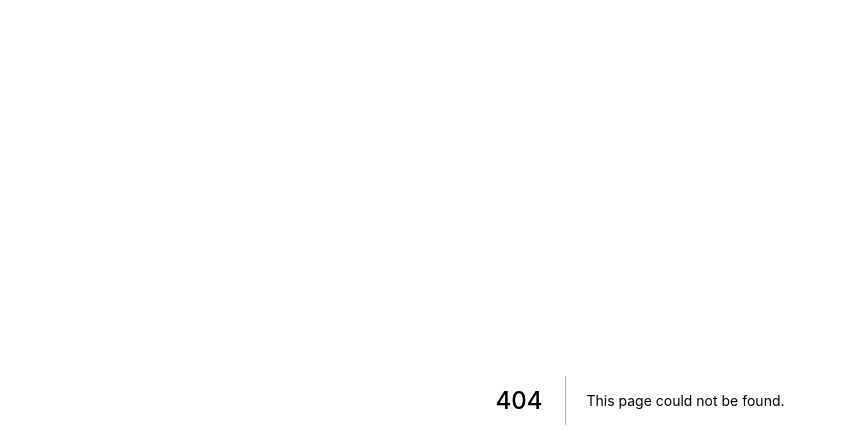
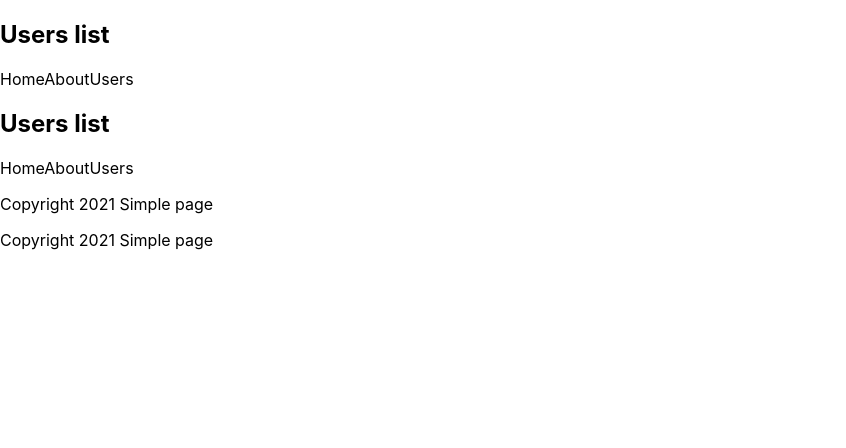
Before and after one commit to conspir0/next-js-simple-page, a Next.js app: page /components/Layout in a window 1280 px wide. Before the commit this address had no page. Shown: the top 448 px of the page, without its empty margins (0-846 px from the left). Built offline with nearby package versions, Linux system fonts and the light colour scheme.

Commit message:
Add Layout component.

```diff
--- a/pages/_app.js
+++ b/pages/_app.js
@@ -1,7 +1,12 @@
 import '../styles/globals.css'
+import Layout from './components/Layout'
 
 function MyApp({ Component, pageProps }) {
-  return <Component {...pageProps} />
+  return (
+    <Layout>
+      <Component {...pageProps} />
+    </Layout>
+  )
 }
 
 export default MyApp
--- /dev/null
+++ b/pages/components/Layout.js
@@ -0,0 +1,15 @@
+import Footer from "./Footer";
+import Navbar from "./Navbar";
+
+const Layout = ({children}) => {
+  return (
+    <div className="content">
+      <Navbar/>
+      {children}
+      <Footer/>
+    </div>
+  );
+}
+
+export default Layout
+;
--- a/pages/index.js
+++ b/pages/index.js
@@ -1,9 +1,7 @@
+import styles from '../styles/Home.module.css';
 import Head from 'next/head';
-import styles from '../styles/Home.module.css';
 import Link from 'next/link';
 
-import Navbar from './components/Navbar';
-import Footer from './components/Footer';
 
 export default function Home() {
   return (
@@ -13,12 +11,10 @@
         <meta name="description" content="Next JS - Simple page" />
         <link rel="icon" href="/favicon.ico" />
       </Head>
-      <Navbar/>
       <main>
         <h1>Hello World!</h1>
       </main>
       <Link href="/users"><a>Users</a></Link>
-      <Footer/>
     </div>
   )
 }
```
